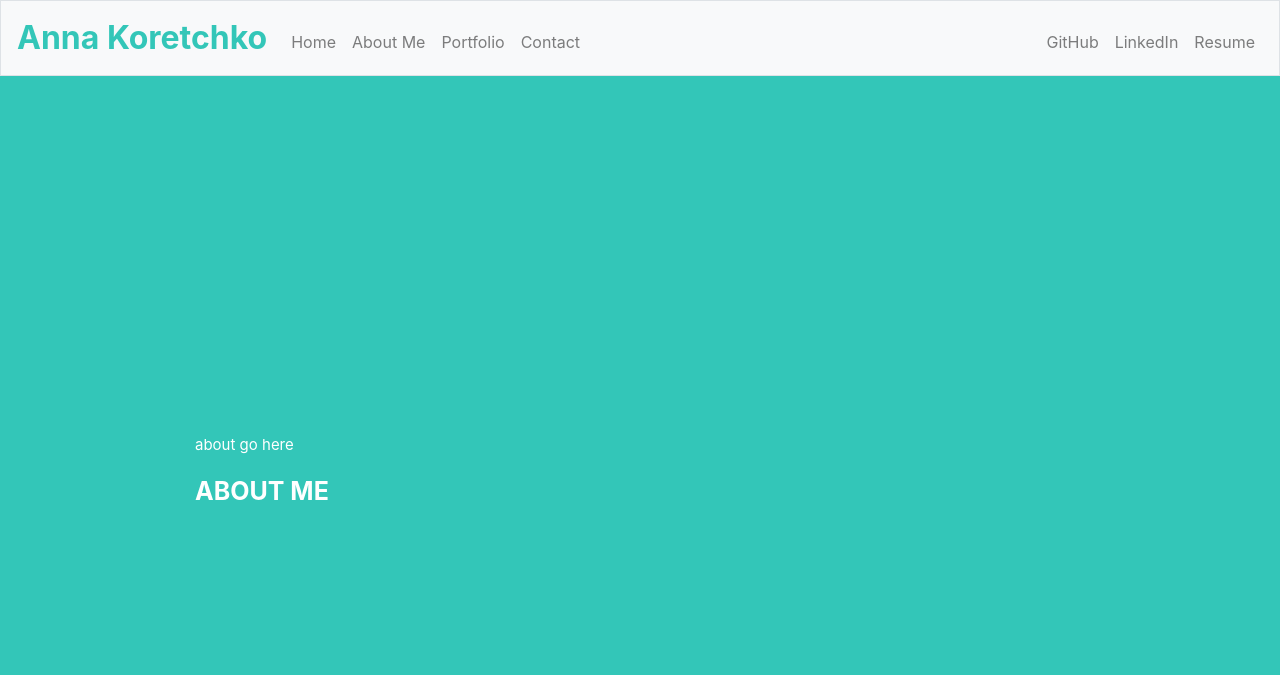
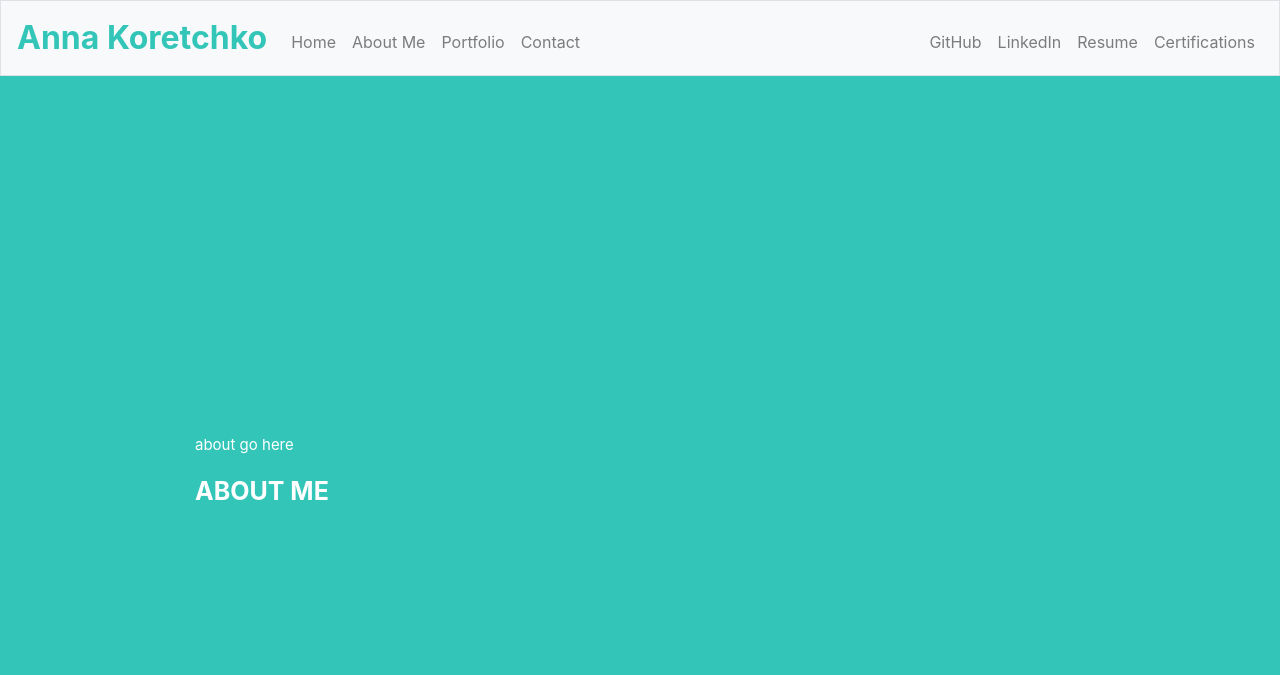
Before and after one commit to annakoretchko/personal-website, a Flask app: page /about in a window 1280 px wide. Shown: the top 675 px of the page. Run offline with Flask 2, Linux system fonts and the light colour scheme; parts of the project's set-up code (start-up, migrations or seed data) failed here and were passed over; some libraries are stand-ins or nearby versions.

Commit message:
added certification nave bar

```diff
--- a/templates/layout.html
+++ b/templates/layout.html
@@ -70,6 +70,9 @@
               <li class="nav-item">
                   <a target="_blank" class="nav-link" id="{{ id }}-nav-link" href="/static/Resume_2021.pdf">Resume</a>
               </li>
+              <li class="nav-item">
+                <a target="_blank" class="nav-link" id="{{ id }}-nav-link" href="/static/GT_LSSYB_Certificates_Spring2021_s114.pdf">Certifications</a>
+            </li>
 
           </ul>
       </div>
```
